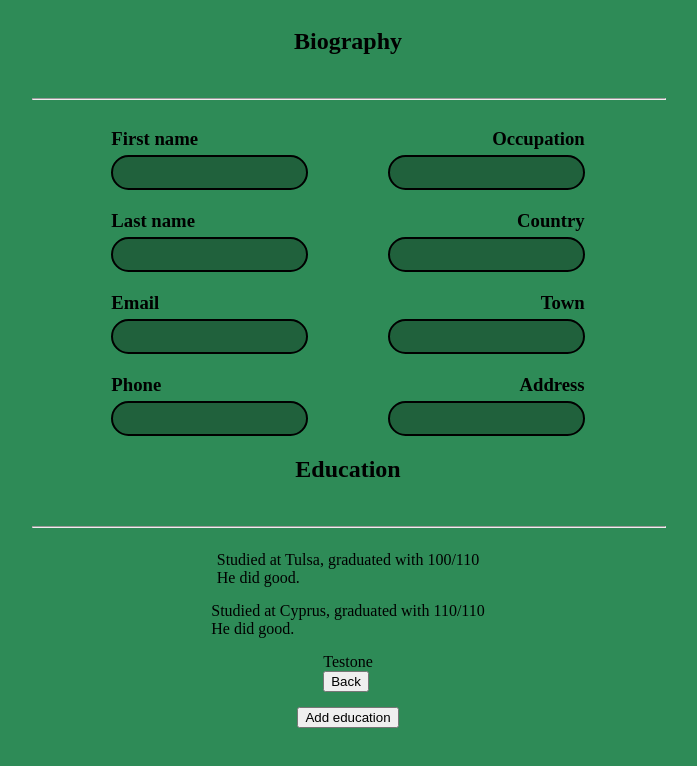
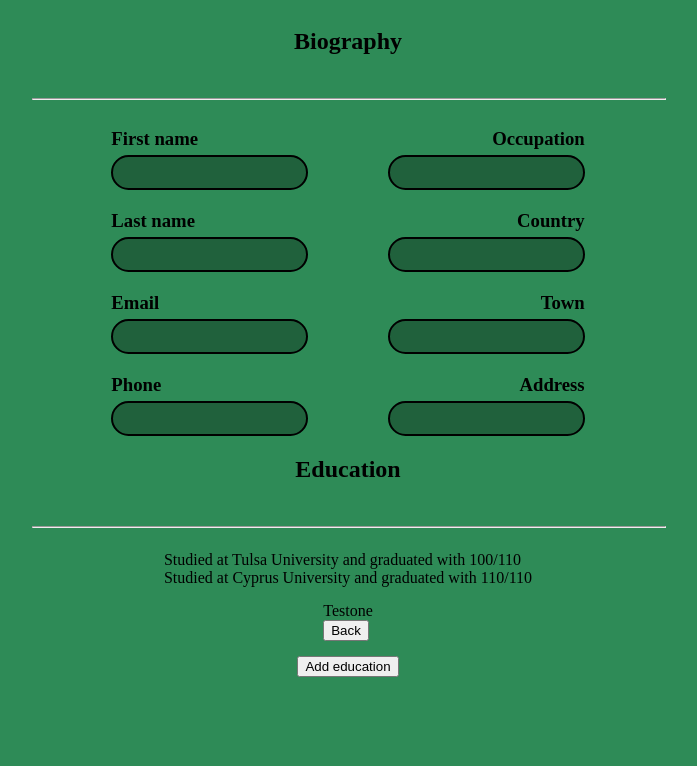
Before and after one commit to Osserc/cv-maker, a React (Create React App) app: page / in a window 1280 px wide. Shown: the top 766 px of the page, without its empty margins (292-989 px from the left). Built offline with nearby package versions, Linux system fonts and the light colour scheme.

Commit message:
Add draft of individual degrees view

```diff
--- a/src/components/Education.js
+++ b/src/components/Education.js
@@ -1,12 +1,13 @@
 import { Component } from "react"
+import { EducationDegrees } from "./EducationDegrees"
 
 class Education extends Component {
     constructor() {
         super()
 
         this.state = {
-            editing: false,
-            education: [{
+            adding: false,
+            degrees: [{
                 id: 0,
                 university: 'Tulsa',
                 marks: '100/110'
@@ -18,20 +19,26 @@ class Education extends Component {
             }]
         }
 
-        this.switchEditingState = this.switchEditingState.bind(this)
+        this.switchAddingState = this.switchAddingState.bind(this)
         this.renderEdit = this.renderEdit(this)
     }
 
-    switchEditingState() {
+    switchAddingState() {
         this.setState(prevState => ({
-            editing: !prevState.editing
+            adding: !prevState.adding
         }))
+    }
+
+    updateDegree() {
+        this.setState({
+
+        })
     }
 
     renderEdit() {
         return (
             <div>Testone<br></br>
-                <button onClick={this.switchEditingState}>Back</button>
+                <button onClick={this.switchAddingState}>Back</button>
             </div>
         )
     }
@@ -43,17 +50,14 @@ class Education extends Component {
 
                 <hr className="wide"></hr>
 
-                {this.state.education.map((title) => {
-                    return <div key={title.id}>Studied at {title.university}, graduated with {title.marks}
-                            <br></br>
-                            He did good.</div>
-                })}
+
+                <EducationDegrees degrees={this.state.degrees} />
 
                 {this.renderEdit}
 
-                {this.state.editing === false ?
-                    <button onClick={this.switchEditingState}>Add education</button>
-                    : <button onClick={this.switchEditingState}>Add s</button>}
+                {this.state.adding === false ?
+                    <button onClick={this.switchAddingState}>Add education</button>
+                    : <button onClick={this.switchAddingState}>Add s</button>}
             </section>
         )
     }
--- /dev/null
+++ b/src/components/EducationDegrees.js
@@ -0,0 +1,13 @@
+import { Component } from "react"
+
+class EducationDegrees extends Component {
+    render() {
+        return (
+            <div>{this.props.degrees.map((degree) => {
+                return <div key={degree.id}>Studied at {degree.university} University and graduated with {degree.marks}</div>
+            })}</div>
+        )
+    }
+}
+
+export { EducationDegrees }
```
